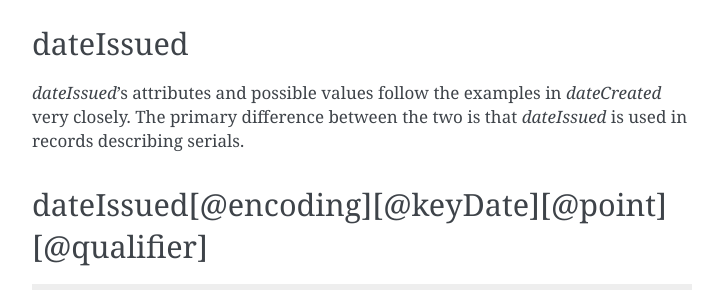
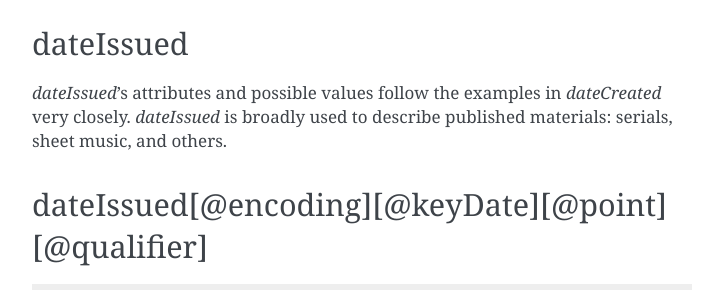
Before and after one commit to UTKcataloging/mods_to_rdf, a Sphinx documentation site: the page built from docs/source/top_level_elements/originInfo_dates.rst, in a window 1280 px wide and 900 px high, scrolled down 2848 px. Shown: the part 155-445 px from the top of the window, without its empty margins (388-1111 px from the left). Built offline with Sphinx 7.4.7, drawn with Linux system fonts in a browser that asks for light colours; formulas are drawn with MathJax 3.

Commit message:
Update dateIssued description.

```diff
--- a/docs/source/top_level_elements/originInfo_dates.rst
+++ b/docs/source/top_level_elements/originInfo_dates.rst
@@ -162,7 +162,7 @@ The point attribute has two distinct values: "start" and "end". They are frequen
 dateIssued
 ----------
 
-`dateIssued`'s attributes and possible values follow the examples in `dateCreated` very closely. The primary difference between the two is that `dateIssued` is used in records describing serials.
+`dateIssued`'s attributes and possible values follow the examples in `dateCreated` very closely. `dateIssued` is broadly used to describe published materials: serials, sheet music, and others.
 
 dateIssued[@encoding][@keyDate][@point][@qualifier]
 ---------------------------------------------------
```
